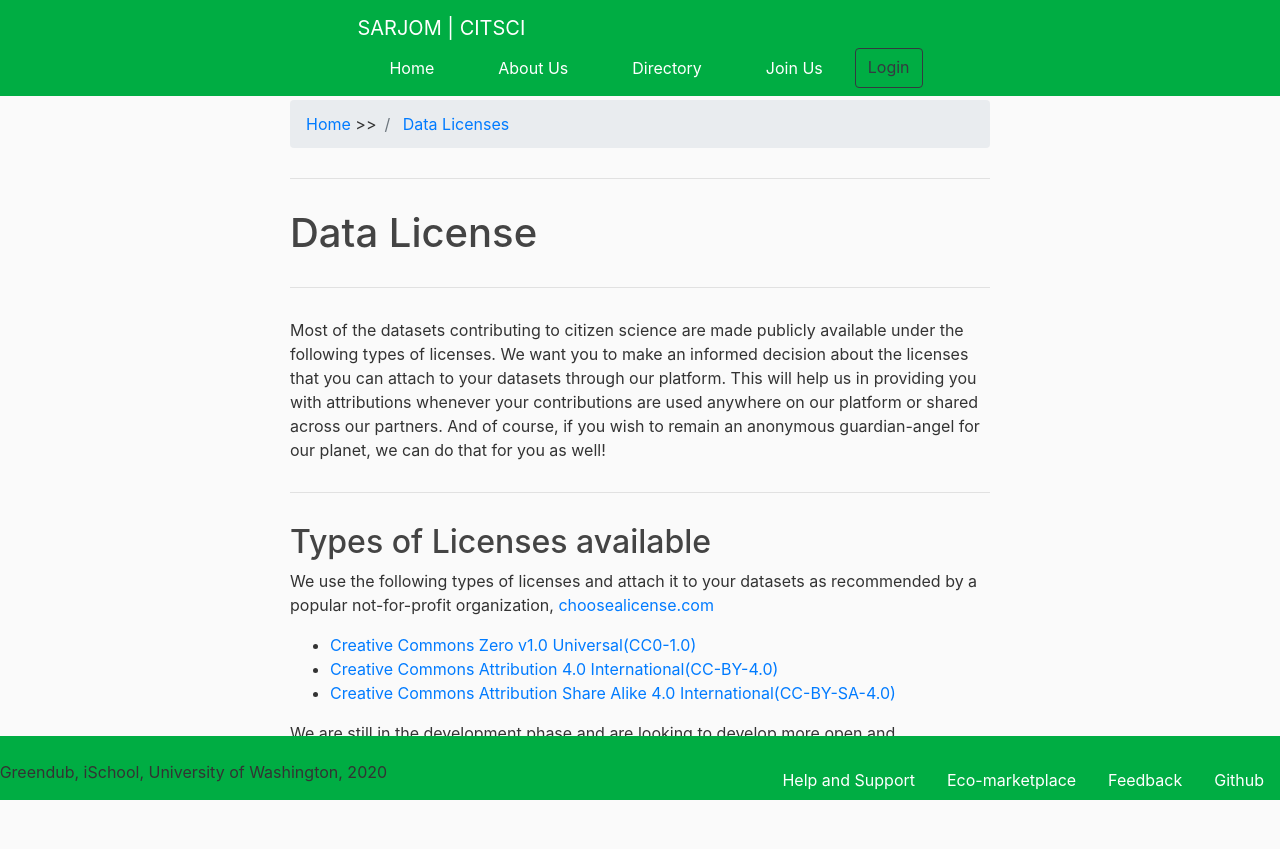
After one commit to WeObserve/OpenDataChallenge-CitSciManager-Alpha-version, a Flask app: page /data-licenses in a window 1280 px wide. The commit adds this page. Run offline with Flask 2, Linux system fonts and the light colour scheme; some libraries are stand-ins or nearby versions.

```diff
--- a/app.py
+++ b/app.py
@@ -12,8 +12,6 @@ from services.email_service import EmailService
 from db.mongo import mongo_connection
 from controllers import user_controller, login_controller, project_controller, file_controller, join_controller
 from aws_config import config
-from functools import partial
-from filters.authentication_filter import pseudo_authenticate
 import requests
 import boto3
 from botocore.config import Config
@@ -45,8 +43,8 @@ app.register_blueprint(project_controller.construct_blueprint(app.config), url_p
 app.register_blueprint(file_controller.construct_blueprint(app.config), url_prefix="/v2/files")
 app.register_blueprint(join_controller.construct_blueprint(app.config), url_prefix="/v2/joins")
 
-authenticate = partial(pseudo_authenticate, app_config=app.config)
-
+############################################################################################################
+#### Other features yet to be integrated. ########################
 def define_map(datastory_details):
     print(f'{datastory_details.get("files")} in define map')
     loc_map = Map(identifier='locations-view',
@@ -88,16 +86,6 @@ def generate_random_string():
                  + ''.join(random.choice(all_chars) for i in range(3)) + '-' \
                  + ''.join(random.choice(all_chars) for i in range(3))
     return unique_url
-
-
-@app.route('/', methods=['GET', 'POST'])
-def index():
-    return render_template('index.html')
-
-
-@app.route('/collect', methods=['GET', 'POST'])
-def collect():
-    return render_template('collect.html')
 
 
 # Current code makes many calls to database during create data stories and sets the form and map every time. As we use
@@ -260,16 +248,41 @@ def invite_users():
 
     return response
 
+###################################################################################################################
+
+
+@app.route('/', methods=['GET'])
+def index():
+    return render_template('index.html')
+
+
+@app.route('/collect', methods=['GET','POST'])
+def collect():
+    response = requests.post(host + url_for('user_api.check_user_logged_in'),
+                             json={'user_id': session.get('user_id')},
+                             headers={'token_id': session.get('token_id'),
+                                      'access_token': session.get('access_token')})
+    if response.json().get('message') == "SUCCESS":
+        return render_template('collect.html')
+    else:
+        return redirect(url_for('login'))
+
+
+@app.route('/data-licenses', methods=['GET'])
+def data_licenses():
+    return render_template('data-licenses.html')
+
 
 @app.route('/projects', methods=["GET"])
 def get_create_project():
-    # response = requests.get(host + url_for('project_api.get_create_project'),
-    #                        headers={'token_id': session.get('token_id'), 'access_token': session.get('access_token')})
-    #                        #if response.json().get('message') == "SUCCESS":
-    form = DataProcessorForm()
-    return render_template('create-project.html', form=form)
-    # login_form = LoginForm()
-    # return render_template('login.html', form=login_form)
+    response = requests.post(host + url_for('user_api.check_user_logged_in'),
+                             json={'user_id': session.get('user_id')},
+                             headers={'token_id': session.get('token_id'), 'access_token': session.get('access_token')})
+    if response.json().get('message') == "SUCCESS":
+        form = DataProcessorForm()
+        return render_template('create-project.html', form=form)
+    else:
+        return redirect(url_for('login'))
 
 
 @app.route('/projects', methods=["POST"])
@@ -294,20 +307,40 @@ def post_create_project():
 
 @app.route('/upload-raw-files', methods=["GET"])
 def get_upload_raw_data_files():
-    form = DataProcessorForm()
-    return render_template('upload-raw-data-files.html', form=form)
+    response = requests.post(host + url_for('user_api.check_user_logged_in'),
+                             json={'user_id': session.get('user_id')},
+                             headers={'token_id': session.get('token_id'),
+                                      'access_token': session.get('access_token')})
+    if response.json().get('message') == "SUCCESS":
+        form = DataProcessorForm()
+        return render_template('upload-raw-data-files.html', form=form)
+    else:
+        return redirect(url_for('login'))
 
 
 @app.route('/upload-meta-files', methods=["GET"])
 def get_upload_metadata_files():
-    form = DataProcessorForm()
-    return render_template('upload-metadata-files.html', form=form)
+    response = requests.post(host + url_for('user_api.check_user_logged_in'),
+                             json={'user_id': session.get('user_id')},
+                             headers={'token_id': session.get('token_id'), 'access_token': session.get('access_token')})
+    if response.json().get('message') == "SUCCESS":
+        form = DataProcessorForm()
+        return render_template('upload-metadata-files.html', form=form)
+    else:
+        return redirect(url_for('login'))
 
 
 @app.route('/map-meta-files', methods=["GET"])
 def get_map_metadata_files():
-    form = DataProcessorForm()
-    return render_template('map-metadata-files.html', form=form)
+    response = requests.post(host + url_for('user_api.check_user_logged_in'),
+                             json={'user_id': session.get('user_id')},
+                             headers={'token_id': session.get('token_id'),
+                                      'access_token': session.get('access_token')})
+    if response.json().get('message') == "SUCCESS":
+        form = DataProcessorForm()
+        return render_template('map-metadata-files.html', form=form)
+    else:
+        return redirect(url_for('login'))
 
 
 @app.route('/sign_s3')
@@ -345,7 +378,7 @@ def sign_s3():
 def post_upload_raw_data_files():
     form = DataProcessorForm()
     if form.upload_raw_data_form.validate_on_submit():
-        file_names = [file.filename for file in form.upload_raw_data_form.data_files.data]
+        file_names = [file.filename for file in form.upload_raw_data_form.raw_data_files.data]
         print(file_names)
         urls = request.form.getlist('s3url-hidden')
         rpaths = request.form.getlist('s3rpath-hidden')
@@ -371,7 +404,7 @@ def post_upload_raw_data_files():
 def post_upload_metadata_files():
     form = DataProcessorForm()
     if form.upload_metadata_form.validate_on_submit():
-        file_names = [file.filename for file in form.upload_metadata_form.data_files.data]
+        file_names = [file.filename for file in form.upload_metadata_form.meta_data_files.data]
         print(file_names)
         urls = request.form.getlist('s3url-hidden')
         rpaths = request.form.getlist('s3rpath-hidden')
@@ -387,10 +420,10 @@ def post_upload_metadata_files():
                                           'access_token': session.get('access_token')})
         print(response.json())
         if response.json().get('message') == "SUCCESS":
-            return render_template('upload-metadata-files.html', form=form)
+            return render_template('map-metadata-files.html', form=form)
         else:
             flash(response.json().get('message'))
-    return render_template('map-metadata-files.html', form=form)
+    return render_template('upload-metadata-files.html', form=form)
 
 
 @app.route('/map-meta-files', methods=["POST"])
@@ -413,7 +446,7 @@ def post_map_metadata_files():
                                           'access_token': session.get('access_token')})
         print(response.json())
         if response.json().get('message') == "SUCCESS":
-            return render_template('upload-metadata-files.html', form=form)
+            return render_template('upload-success.html', form=form)
         else:
             flash(response.json().get('message'))
     return render_template('map-metadata-files.html', form=form)
@@ -432,9 +465,18 @@ def login():
             session['user_id'] = response.json().get('user').get('_id')
             session['token_id'] = response.json().get('token_id')
             session['access_token'] = response.json().get('access_token')
-            return render_template('collect.html')
+            session['logged_in'] = True
+            return redirect(url_for('collect'))
     return render_template('login.html', form=form)
 
 
+@app.route('/logout', methods=["GET", "POST"])
+def logout():
+    print(f'In logout..')
+    session['logged_in'] = False
+    return redirect(url_for('index'))
+
+
+
 if __name__ == '__main__':
-    app.run(debug=False)
+    app.run(host='0.0.0.0',debug=False)
--- a/services/login_service.py
+++ b/services/login_service.py
@@ -32,9 +32,8 @@ def create_new_token_id_secret_key_access_token(user_entity, user_id_to_token_id
     user_id_to_token_id_map[user_entity._id] = token_id
     token_id_to_secret_key_map[token_id] = secret_key
 
-    print(token_id)
-
-    print(access_token)
+    print(f'token id: {token_id}')
+    print(f'access_token: {access_token}')
     return {
         "token_id": token_id,
         "access_token": access_token
--- a/services/project_service.py
+++ b/services/project_service.py
@@ -3,6 +3,7 @@ from bson import ObjectId
 from transactional_services import project_transactional_service
 from dtos.controllers.responses.fetch_projects_response_dto import FetchProjectsResponseDTO
 from entities.project_entity import Project
+
 
 def validate_that_project_name_created_by_this_user_does_not_exist(db_connection, user_id, create_project_request_dto):
     print("Inside validate_that_project_name_created_by_this_user_does_not_exist")
@@ -62,10 +63,11 @@ def fetch_project_id_to_user_project_mapping_type_map(db_connection, user_id, fe
 
     return project_id_to_user_project_mapping_type_map
 
+
 def fetch_projects(db_connection, user_id, fetch_projects_request_dto, env):
     print("Inside fetch_projects service")
 
-    #fetch project_id to user_project_mapping_type map
+    # fetch project_id to user_project_mapping_type map
     project_id_to_user_project_mapping_type_map = fetch_project_id_to_user_project_mapping_type_map(db_connection, user_id, fetch_projects_request_dto)\
 
     if not project_id_to_user_project_mapping_type_map:
@@ -75,7 +77,7 @@ def fetch_projects(db_connection, user_id, fetch_projects_request_dto, env):
             "projects": []
         })
 
-    #build list of ObjectId project_ids
+    # build list of ObjectId project_ids
     project_ids = []
 
     for project_id in project_id_to_user_project_mapping_type_map:
--- a/static/css/main.css
+++ b/static/css/main.css
@@ -34,6 +34,13 @@ h1, h2, h3, h4, h5, h6 {
 
 .nav-item .nav-link:hover{
   color: #000000;
+}
+
+footer {
+  position: fixed;
+  left: 0;
+  bottom: 0;
+  width: 100%;
 }
 
 .content-section {
@@ -124,13 +131,10 @@ a.article-title:hover {
   margin-top: 28px;
 }
 
-#login-index {
+#login-index #logout-index {
   margin-inline-start: 2rem;
 }
 
 .btn-collect{
-  padding-left: 25px;
-  padding-right: 25px;
-  padding-top: 25px;
-  padding-bottom: 25px;
+  padding: 25px;
 }
--- a/static/js/script.js
+++ b/static/js/script.js
@@ -1,16 +1,73 @@
 function upload_files_to_s3() {
-                var totalsize = 0;
-                 $.each(this.files , (i , v) => {
-                    var filename = v.name;
-                    var filesize = v.size;
-                    totalsize = totalsize + filesize;
-            $('.filenames').append('<div class="name">' + filename +'  '+ filesize +' bytes</div>');
-            get_signed_request(v, i);
+                const id = $(this).attr('id');
+                console.log(id);
+                if (validate_files(this.files, id)){
+                     $.each(this.files , (i , v) => {
+                         get_signed_request(v, i);
+                     });
+                    $(".enable-on-validate").prop("disabled",false);
+                }
+                else {
+                    $(".enable-on-validate").prop("disabled",true);
 
-    });
-                 $('.filesize').text('Total size of files: ' +(totalsize/1024) +'KB');
+                }
+}
 
+
+function validate_files(files, id){
+    let result = true;
+    if (files.length > 0) {
+        let total_size = 0;
+        if (id === "raw_data_files"){
+            const raw_file_extension = ['jpeg', 'jpg', 'png'];
+             $.each(files , (i , v) => {
+                 console.log(v.name);
+                  let file_size = v.size;
+                  let file_name = v.name;
+                  total_size = total_size + file_size;
+                  if ($.inArray(file_name.split('.').pop().toLowerCase(), raw_file_extension) === -1) {
+                        result = false;
+                        alert("Only formats are allowed : "+raw_file_extension.join(', '));
+                }
+                  else{
+                      $('.filenames').append('<div class="name">' + file_name +'  '+ file_size +' bytes</div>');
+                  }
+             });
+             $('.filesize').text('Total size of files: ' +(total_size/1024) +'KB');
+             if (total_size/(1024*1024*1024) > 2) {
+                result = false;
+                alert("Total file size is greater than 2GB")
             }
+        }
+        else if (id === "metadata_files") {
+            const meta_file_extension = ['csv'];
+           $.each(files , (i , v) => {
+               let file_size = v.size;
+               let file_name = v.name;
+               total_size = total_size + file_size;
+               if ($.inArray(file_name.split('.').pop().toLowerCase(), meta_file_extension) === -1) {
+                    result = false;
+                    alert("Only CSV formats are allowed");
+                }
+               else {
+                   $('.filenames').append('<div class="name">' + file_name +'  '+ file_size +' bytes</div>');
+               }
+             });
+            $('.filesize').text('Total size of files: ' +(total_size/1024) +'KB');
+            if (total_size/(1024*1024*1024) > 2) {
+                result = false;
+                alert("Total file size is greater than 2GB")
+            }
+        }
+
+    }
+    else {
+        alert("No files selected")
+    }
+
+    return result;
+}
+
 
 function get_signed_request(file, i) {
     var xhr = new XMLHttpRequest();
@@ -19,12 +76,13 @@ function get_signed_request(file, i) {
         if (xhr.readyState === 4) {
             if(xhr.status === 200) {
                 var response = JSON.parse(xhr.responseText);
-                console.log(response.data.fields.key)
-                console.log(response.url)
+                console.log(response.data.fields.key);
+                console.log(response.url);
                 upload_file(file, response.data, response.url, i);
             }
             else {
-                alert("Could not get a signed URL");
+                error.textContent = "Could not get a signed URL";
+                error.style.color = 'red';
             }
         }
     };
@@ -48,7 +106,8 @@ function upload_file(file, s3_data, url,i){
              $('.relative-paths').append('<input type="hidden" id="rpath"'+i+' name="s3rpath-hidden" value="'+ s3_data.fields.key +'">');
             }
             else {
-                alert("Could not upload file");
+                error.textContent = "Could not upload file";
+                error.style.color="red";
             }
         }
     };
@@ -61,6 +120,9 @@ $(document).ready(function() {
         $('#summernote').summernote({
           placeholder: 'Add story here..'
         });
-        $('#raw_data_files').change(upload_files_to_s3)
-        $('#metadata_files').change(upload_files_to_s3)
+        $('[data-toggle="tooltip"]').tooltip({
+            placement : 'top'
+        });
+        $('#raw_data_files').change(upload_files_to_s3);
+        $('#metadata_files').change(upload_files_to_s3);
       });
--- a/templates/create-project.html
+++ b/templates/create-project.html
@@ -70,10 +70,11 @@
             <div class="row">
                 <div class="col-md-3">
                     {{form.create_project_form.license.label}}
+                    <a href="{{url_for('data_licenses')}}"><span class="fa fa-info-circle" data-toggle="tooltip" data-original-title="Click for more information"></span></a>
                     {{form.create_project_form.license}}
                     {% for error in form.create_project_form.license.errors %}
 								<span>{{ error }}</span>
-                        {% endfor %}
+                    {% endfor %}
                 </div>
                 <div class="col-md-7">
                     <p>Please select the appropriate license to your dataset as it will help you decide
--- /dev/null
+++ b/templates/data-licenses.html
@@ -0,0 +1,67 @@
+{% extends 'layout.html' %}
+
+{% block content %}
+<div class="container-narrow">
+        <nav aria-label="breadcrumb">
+          <ol class="breadcrumb">
+            <li class="breadcrumb-item"><a href="index.html">Home</a> >></li>
+            <li class="breadcrumb-item">
+              <a href="data-licenses.html">Data Licenses</a>
+            </li>
+          </ol>
+        </nav>
+        <hr />
+        <h1>Data License</h1>
+        <hr />
+        <p>
+          Most of the datasets contributing to citizen science are made publicly
+          available under the following types of licenses. We want you to make
+          an informed decision about the licenses that you can attach to your
+          datasets through our platform. This will help us in providing you with
+          attributions whenever your contributions are used anywhere on our
+          platform or shared across our partners. And of course, if you wish to
+          remain an anonymous guardian-angel for our planet, we can do that for
+          you as well!
+        </p>
+        <hr />
+        <h2>Types of Licenses available</h2>
+        <p>
+          We use the following types of licenses and attach it to your datasets
+          as recommended by a popular not-for-profit organization,
+          <a href="https://choosealicense.com/non-software/" target="_site"
+            >choosealicense.com</a
+          >
+        </p>
+        <ul>
+          <li>
+            <a
+              href="https://choosealicense.com/licenses/cc0-1.0/"
+              target="_site"
+              >Creative Commons Zero v1.0 Universal(CC0-1.0)</a
+            >
+          </li>
+          <li>
+            <a
+              href="https://choosealicense.com/licenses/cc-by-4.0/"
+              target="_site"
+              >Creative Commons Attribution 4.0 International(CC-BY-4.0)</a
+            >
+          </li>
+          <li>
+            <a
+              href="https://choosealicense.com/licenses/cc-by-sa-4.0/"
+              target="_site"
+              >Creative Commons Attribution Share Alike 4.0
+              International(CC-BY-SA-4.0)</a
+            >
+          </li>
+        </ul>
+        <p>
+          We are still in the development phase and are looking to develop more
+          open and environment-friendly licenses and attributions schemes that
+          can fundamentally change and democratize the commercial landscape of
+          digital rights and assets management.
+          <a href="sign-up.html" target="_survey">Click here!</a>
+        </p>
+      </div>
+{% endblock content %}
--- a/templates/index.html
+++ b/templates/index.html
@@ -37,7 +37,7 @@
           <p>Click here to manage your Citizen Science Projects.</p>
         </div>
         <div class="span6">
-          <a href="data-licences.html"><h4>Data Licenses</h4></a>
+          <a href="data-licenses.html"><h4>Data Licenses</h4></a>
           <p>
             Know your data rights and receive attributions/acknowledgments for
             your contributions.
--- a/templates/layout.html
+++ b/templates/layout.html
@@ -7,9 +7,10 @@
 
 	    <!-- Bootstrap CSS -->
     	<link rel="stylesheet" href="https://stackpath.bootstrapcdn.com/bootstrap/4.4.1/css/bootstrap.min.css" integrity="sha384-Vkoo8x4CGsO3+Hhxv8T/Q5PaXtkKtu6ug5TOeNV6gBiFeWPGFN9MuhOf23Q9Ifjh" crossorigin="anonymous">
-	    <link href="https://cdn.jsdelivr.net/npm/summernote@0.8.18/dist/summernote-bs4.min.css" rel="stylesheet">
-		<link rel="stylesheet" href="{{url_for('static', filename='css/bootstrap-responsive.css')}}" />
+		<link href="https://cdn.jsdelivr.net/npm/summernote@0.8.18/dist/summernote-bs4.min.css" rel="stylesheet">
+		<link rel="stylesheet" href="{{url_for('static', filename='css/bootstrap-responsive.css')}}">
 		<link rel = "stylesheet"  href="{{url_for('static', filename='css/main.css')}}">
+		<link href="//maxcdn.bootstrapcdn.com/font-awesome/4.2.0/css/font-awesome.min.css" rel="stylesheet">
 		<title>CITSCI</title>
 	</head>
 	<body>
@@ -30,7 +31,13 @@
 		          <a class="nav-item nav-link" href="/about">About Us</a>
 		          <a class="nav-item nav-link" href="/login">Directory</a>
 		          <a class="nav-item nav-link" href="/register">Join Us</a>
-		          <a type="button" class="btn btn-outline-dark" id="login-index" href="{{url_for('login')}}">Login</a>
+					{% if session.get('logged_in') %}
+						<a type="button" class="btn btn-outline-dark" id="login-index"
+						   href="{{url_for('logout')}}">Logout</a>
+					{% else %}
+						<a type="button" class="btn btn-outline-dark" id="logout-index"
+						   href="{{url_for('login')}}">Login</a>
+					{% endif %}
 		        </div>
 		      </div>
 		    </div>
--- a/transactional_services/project_transactional_service.py
+++ b/transactional_services/project_transactional_service.py
@@ -3,6 +3,7 @@ from db.mongo.daos import projects_dao, users_dao
 from entities.project_entity import Project
 from bson import ObjectId
 from dtos.controllers.responses.create_project_response_dto import CreateProjectResponseDTO
+
 
 def create_project(db_connection, user_id, create_project_request_dto, db_connection_client):
     project_entity = None
```
Also changed, not shown: controllers/project_controller.py (+0 -16 lines), controllers/user_controller.py (+10 -0 lines), forms.py (+4 -8 lines), templates/data-licences.html (deleted, +0 -181 lines), templates/upload-metadata-files.html (+16 -5 lines), templates/upload-raw-data-files.html (+16 -5 lines).
